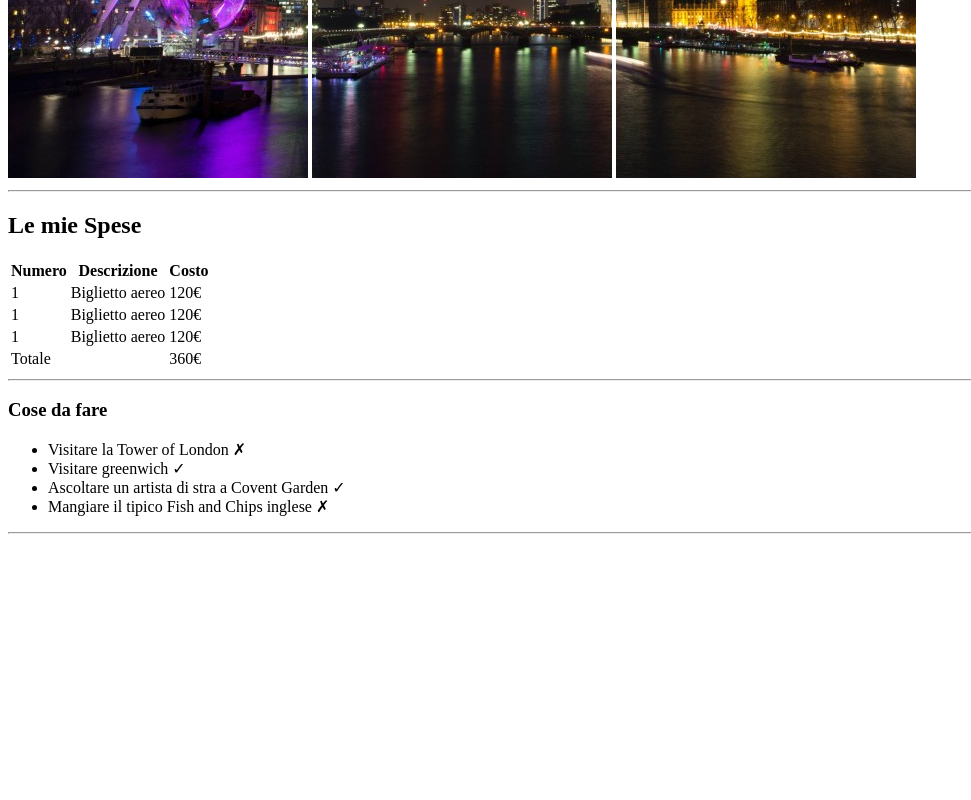
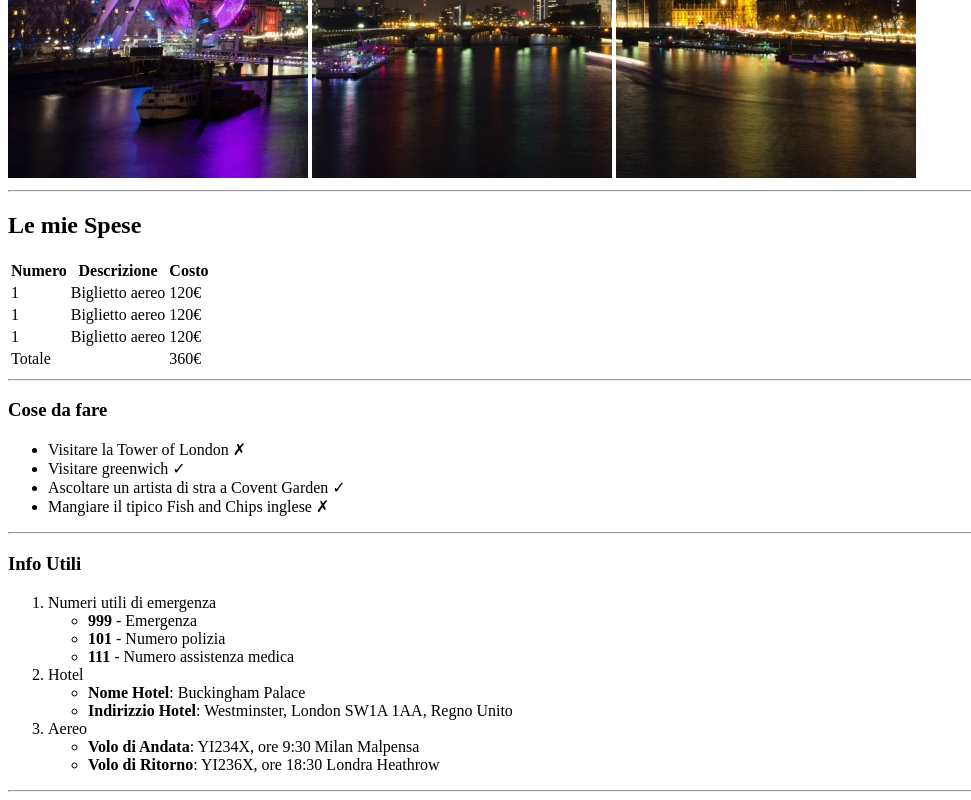
Before and after one commit to AndreaLazzaari/html-london-trip, a plain HTML site: page index.html in a window 1280 px wide. Shown: the part 502-1302 px from the top of the page, without its empty margins (0-971 px from the left). Before the commit the page ends 1044 px from the top, so only its background shows below. Drawn offline with Linux system fonts and the light colour scheme.

Commit message:
completato elenco ol con all'interno elenco ul

```diff
--- a/index.html
+++ b/index.html
@@ -70,6 +70,49 @@
         <li>Mangiare il tipico Fish and Chips inglese &#10007;</li>
        </ul>
        <hr>
+       <!--inizio elenco ol con all'interno un ul-->
+       <h3>
+        Info Utili
+       </h3>
+       <ol>
+        <li>
+            Numeri utili di emergenza
+            <ul>
+                <li>
+                    <strong>999</strong> - Emergenza
+                </li>
+                <li>
+                    <strong>101</strong> - Numero polizia
+                </li>
+                <li>
+                    <strong>111</strong> - Numero assistenza medica
+                </li>
+            </ul>
+        </li>
+        <li>
+            Hotel
+            <ul>
+                <li>
+                    <strong>Nome Hotel</strong>: Buckingham Palace
+                </li>
+                <li>
+                    <strong>Indirizzio Hotel</strong>: Westminster, London SW1A 1AA, Regno Unito
+                </li>
+            </ul>
+        </li>
+        <li>
+            Aereo
+            <ul>
+                <li>
+                    <strong>Volo di Andata</strong>: YI234X, ore 9:30 Milan Malpensa
+                </li>
+                <li>
+                    <strong>Volo di Ritorno</strong>: YI236X, ore 18:30 Londra Heathrow
+                </li>
+            </ul>
+        </li>
+       </ol>
+       <hr>
 
 
 
```
